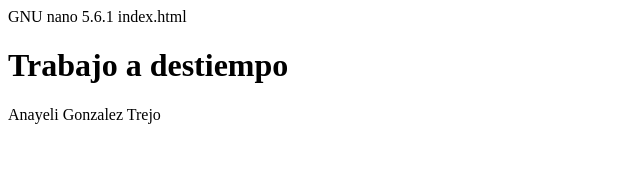
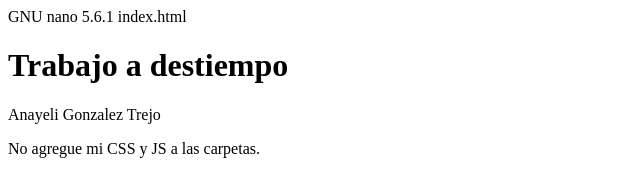
Before and after one commit to ana14624/proyecto1, a plain HTML site: page index.html in a window 1280 px wide. Shown: the whole page, without its empty margins (0-640 px from the left). Drawn offline with Linux system fonts and the light colour scheme.

Commit message:
Agregamos un parrafo.

```diff
--- a/index.html
+++ b/index.html
@@ -7,6 +7,7 @@
 
 <h1>Trabajo a destiempo</h1>
 <p>Anayeli Gonzalez Trejo</p>
+  <p>No agregue mi CSS y JS a las carpetas.</p>
 
 </body>
 </html>
```
